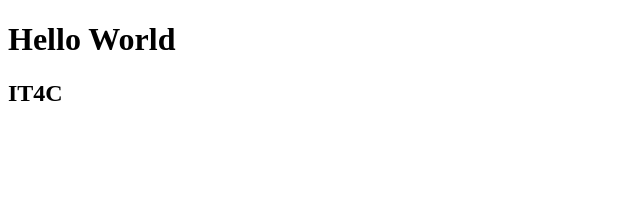
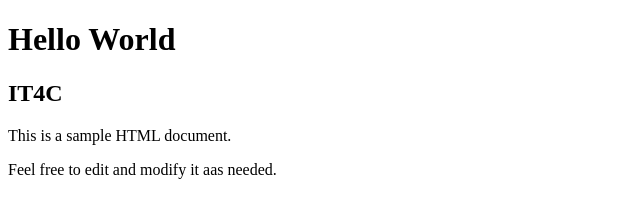
Before and after one commit to jmssntlln/GT-Products-API, a plain HTML site: page index.html in a window 1280 px wide. Shown: the whole page, without its empty margins (0-640 px from the left). Drawn offline with Linux system fonts and the light colour scheme.

Commit message:
Add: p in anotherBranch

```diff
--- a/index.html
+++ b/index.html
@@ -9,5 +9,8 @@
     <h1>Hello World</h1>
     <h2>IT4C</h2>
 
+    <p>This is a sample HTML document.</p>
+    <p>Feel free to edit and modify it aas needed.</p>
+
 </body>
 </html>
```
